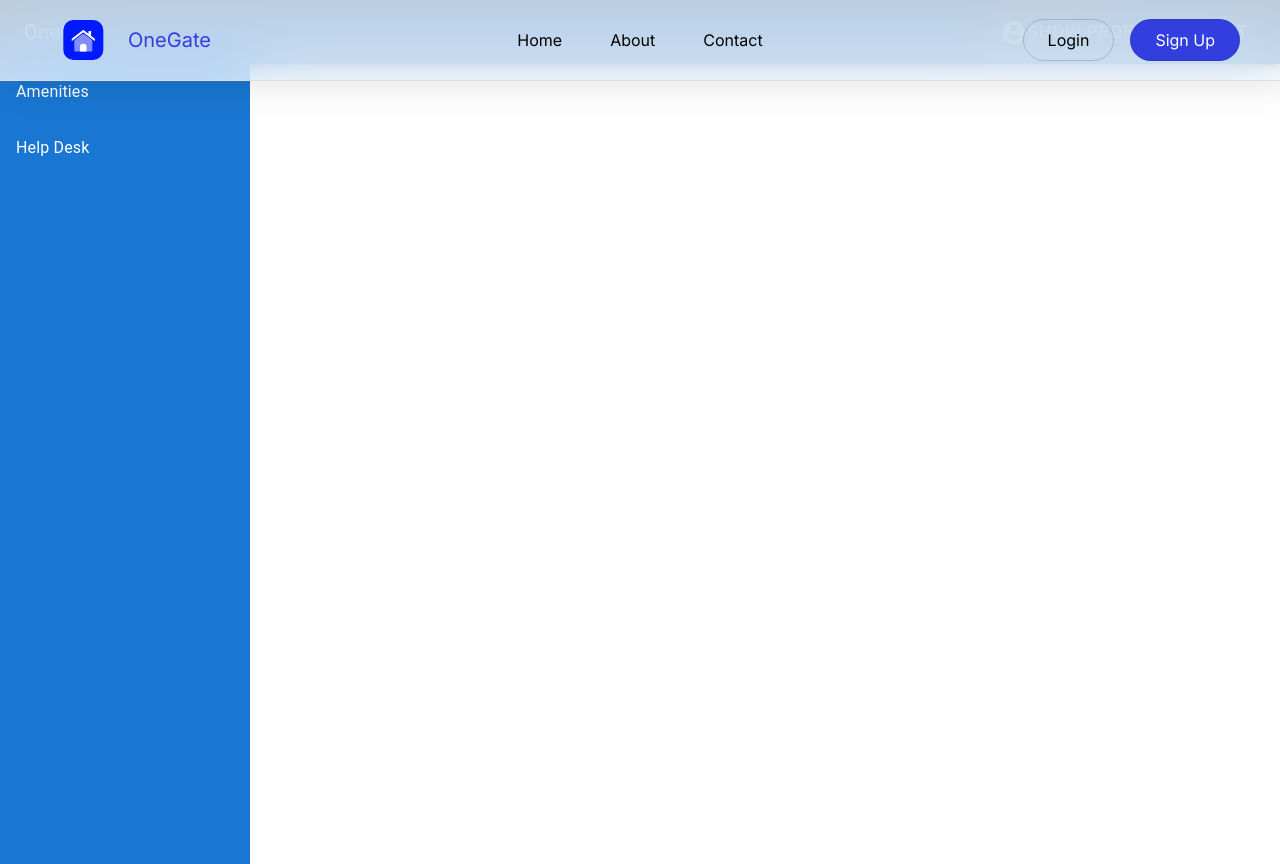
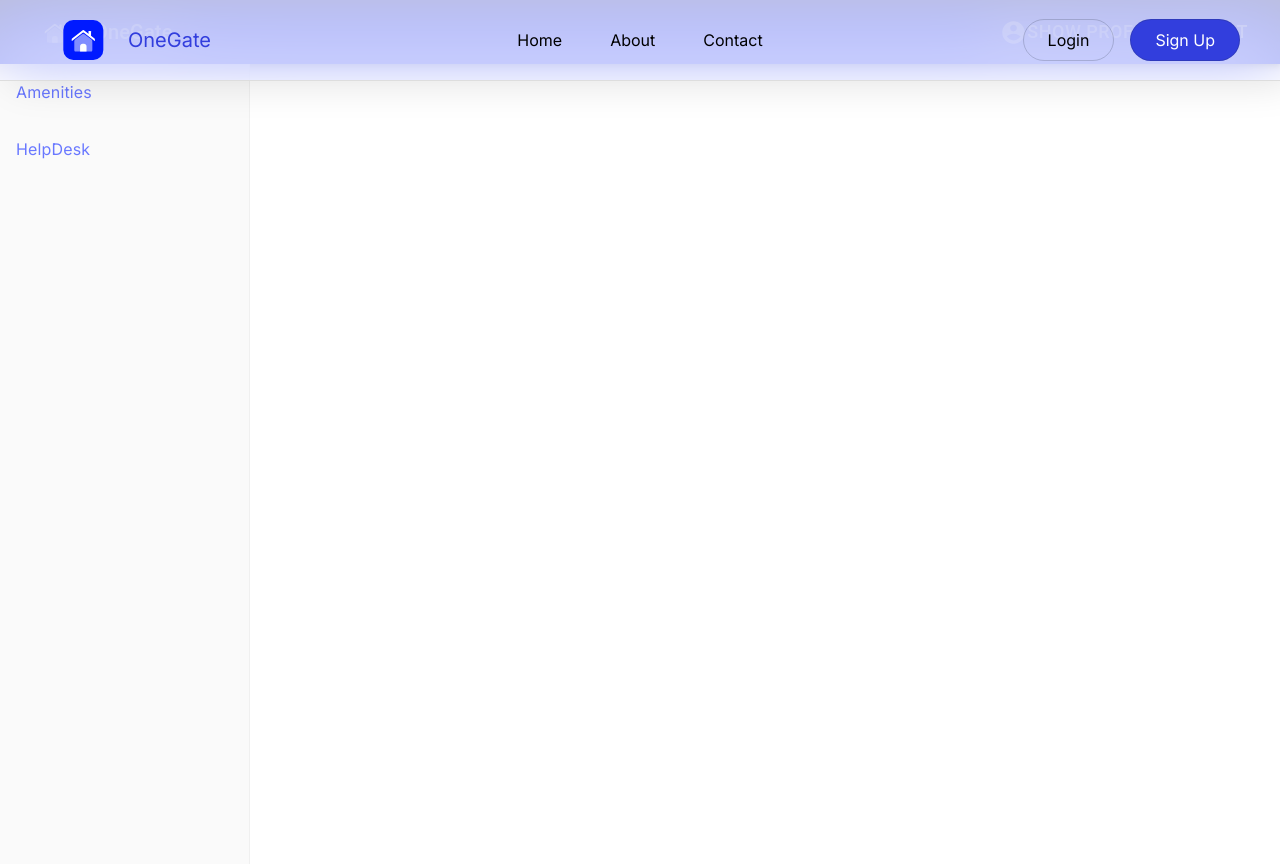
Before and after one commit to SalDev1/IBM_OneGate, a React (Vite) app: page /dashboard in a window 1280 px wide. Built offline with nearby package versions, Linux system fonts and the light colour scheme.

Commit message:
Fixed Styling of DSideBar and DNavBar

```diff
--- a/src/components/DNavBar.tsx
+++ b/src/components/DNavBar.tsx
@@ -4,6 +4,7 @@ import { IoMdMenu } from "react-icons/io";
 import { RiAccountCircleFill } from "react-icons/ri";
 import { Box, Button, IconButton, SwipeableDrawer, Toolbar, Typography } from "@mui/material";
 import BottomDraw from "./BottomDraw";
+import Logo from "../assets/logo.svg";
 
 const DNavBar : FC<any> = () => {
    const [open, setOpen] = useState(false);
@@ -13,11 +14,11 @@ const DNavBar : FC<any> = () => {
 
   return (
     <Box sx={{ flexGrow: 1}}>
-      <AppBar position="static">
+      <AppBar position="static" sx = {{backgroundColor:"#001aff"}}>
         <Toolbar>
 
-          <Typography variant="h6" component="div" sx={{ flexGrow: 1 }}>
-            OneGate
+          <Typography variant="h6" component="div" sx={{ flexGrow: 1 , display : "flex", alignItems : "center" , justifyContent:"start"}}>
+            <img src = {Logo} width={70} height={70}/> OneGate
           </Typography>
 
           <Button color="inherit" sx={{ fontSize : '18px' , display:{xs:'none', md:'flex'} , textAlign:'center'}}>
--- a/src/components/DSideBar.tsx
+++ b/src/components/DSideBar.tsx
@@ -1,13 +1,23 @@
 import React, { FC, useState } from "react";
 import Box from '@mui/material/Box';
 import { Typography } from "@mui/material";
+import { Link } from "react-router-dom";
 
 const DSideBar: FC<any> = () => {
   return (
    <>
-      <Box sx = {{width : "250px", height:"100vh", backgroundColor:"#1976D2", color : 'white', display:{xs:"none",md:"block"}}}>
-        <Typography sx = {{p : 2 , ":hover":{backgroundColor : "#165ea6"}, cursor:'pointer'}}>Amenities</Typography>
-        <Typography sx = {{p : 2 , ":hover":{backgroundColor : "#165ea6"}, cursor:'pointer'}}>Help Desk</Typography>
+      <Box sx = {{width : "250px", height:"100vh", backgroundColor:"#fafafa", color : '#6978ff', display:{xs:"none",md:"block"} , borderRight:"1px solid #f0f0f0", fontFamily: "'Inter', sans-serif"}}>
+        <Typography sx = {{p : 2 , ":hover":{backgroundColor : "#001aff" , color : "white"}, cursor:'pointer'}}>
+            <Link to="/dashboard/amenities">
+                Amenities
+            </Link>
+        </Typography>
+
+        <Typography sx = {{p : 2 , ":hover":{backgroundColor : "#001aff" , color : "white"}, cursor:'pointer'}}>
+            <Link to="/dashboard/helpdesk">
+                HelpDesk
+            </Link>
+        </Typography>
       </Box>
    </>
   )
```
